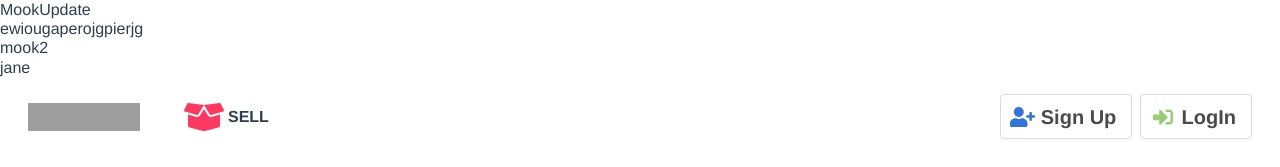
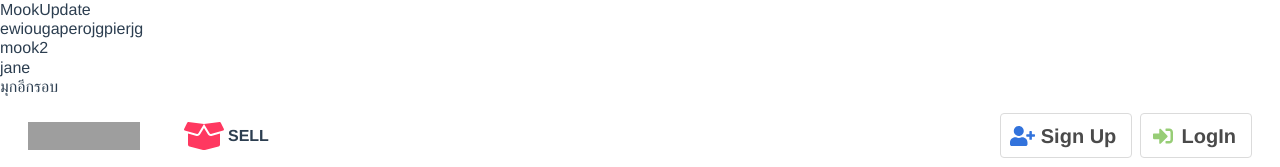
Before and after one commit to JinJane/GoodsFarm, a Vue app: page /addgoods in a window 1280 px wide. Shown: the top 167 px of the page. Built offline with nearby package versions, Linux system fonts and the light colour scheme; grey boxes are pictures that could not be loaded.

Commit message:
mookagain

```diff
--- a/src/App.vue
+++ b/src/App.vue
@@ -6,6 +6,7 @@
     <h1>mook2</h1>
 
     <h1>jane</h1>
+    <h1>มุกอีกรอบ</h1>
     <BarBeforeLogin/>
     <BarAfterLogin/>
     <router-view/>
```
